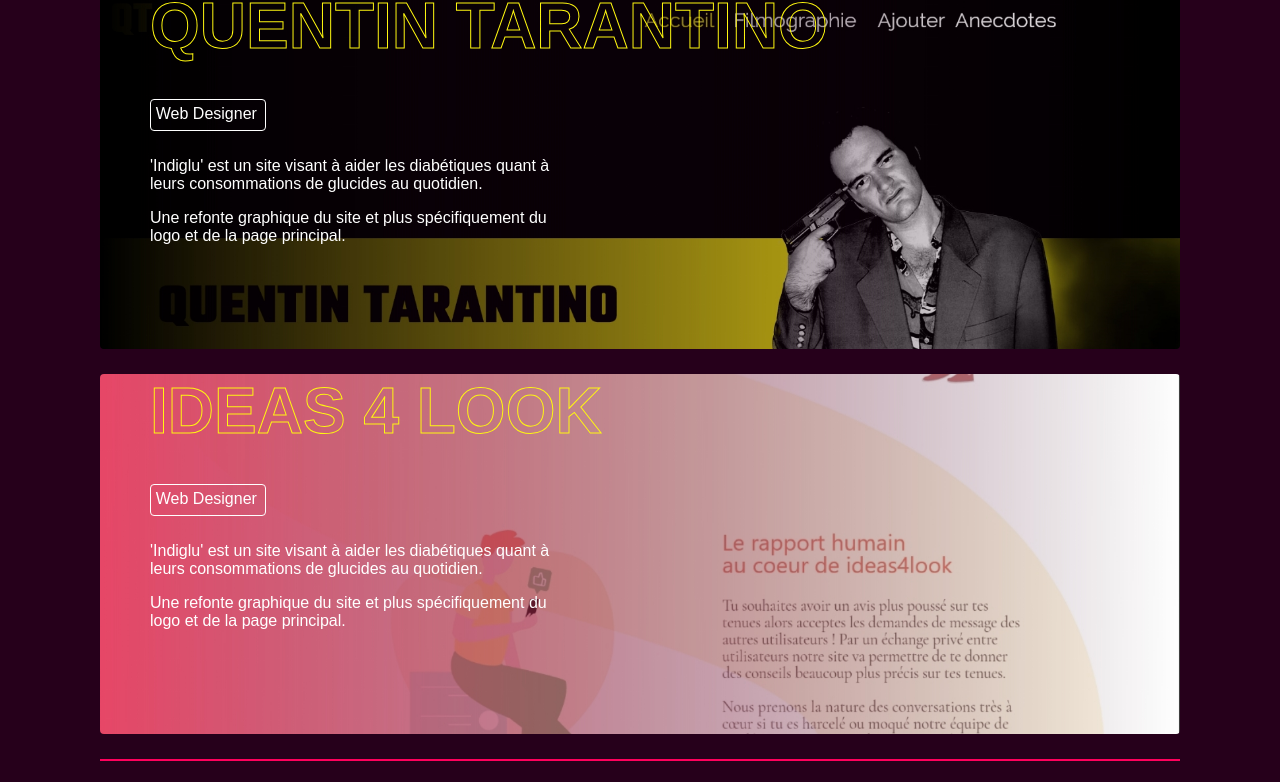
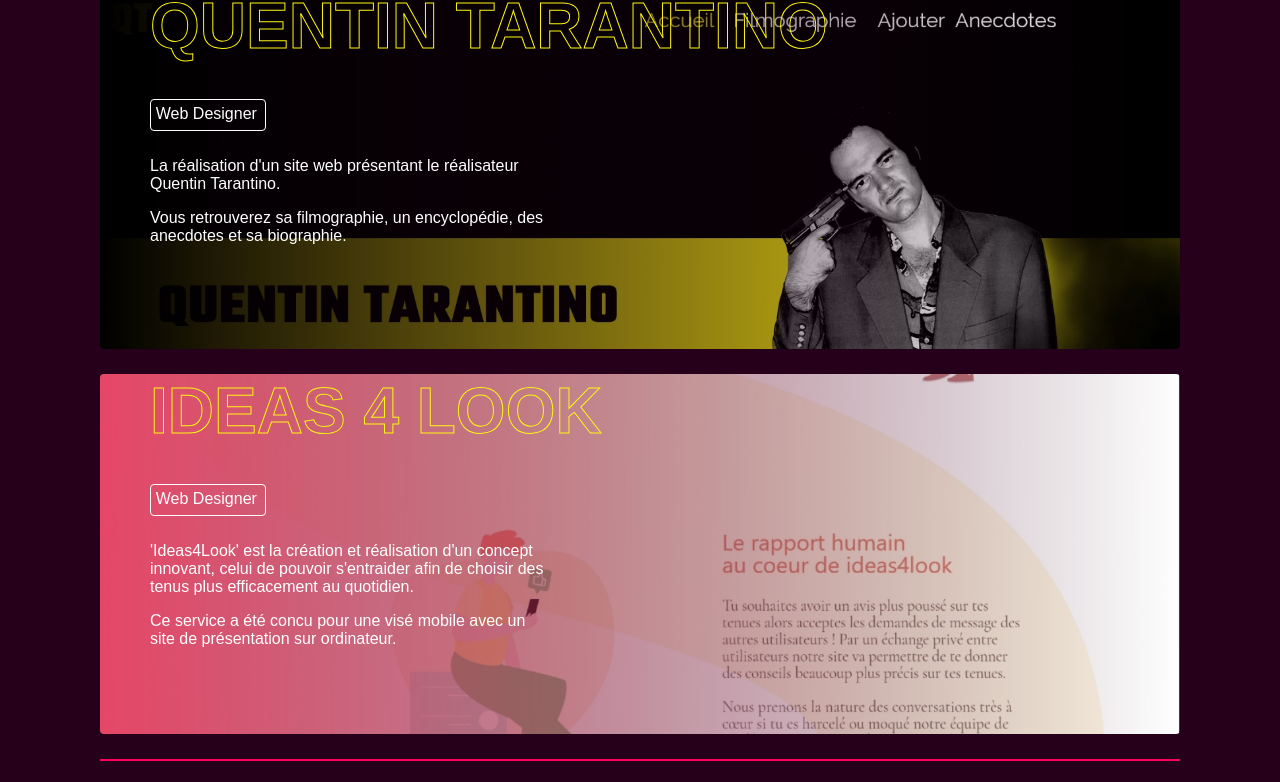
Before and after one commit to YacineCho/Portfolio2, a plain HTML site: page index.html in a window 1280 px wide. Shown: the part 1452-2234 px from the top of the page. Drawn offline with Linux system fonts and the light colour scheme; a web font is replaced by a local one.

Commit message:
Update index.html

```diff
--- a/index.html
+++ b/index.html
@@ -66,9 +66,8 @@
             <div class="container">
                 <div class="titreProjet">QUENTIN TARANTINO</div>
                 <div class="fonction">Web Designer</div>
-                <div class="descriptionProjet"><p>'Indiglu' est un site visant à aider les diabétiques quant à leurs consommations
-                    de glucides au quotidien.</p>
-                    <p>Une refonte graphique du site et plus spécifiquement du logo et de la page principal.</p>
+                <div class="descriptionProjet"><p>La réalisation d'un site web présentant le réalisateur Quentin Tarantino.</p>
+                    <p>Vous retrouverez sa filmographie, un encyclopédie, des anecdotes et sa biographie.</p>
                 </div>
             </div>
             </a>
@@ -78,9 +77,9 @@
             <div class="container">
                 <div class="titreProjet">IDEAS 4 LOOK</div>
                 <div class="fonction">Web Designer</div>
-                <div class="descriptionProjet"><p>'Indiglu' est un site visant à aider les diabétiques quant à leurs consommations
-                    de glucides au quotidien.</p>
-                    <p>Une refonte graphique du site et plus spécifiquement du logo et de la page principal.</p>
+                <div class="descriptionProjet"><p>'Ideas4Look' est la création et réalisation d'un concept innovant, celui
+                de pouvoir s'entraider afin de choisir des tenus plus efficacement au quotidien.</p>
+                    <p>Ce service a été concu pour une visé mobile avec un site de présentation sur ordinateur.</p>
                 </div>
             </div>
             </a>
```
